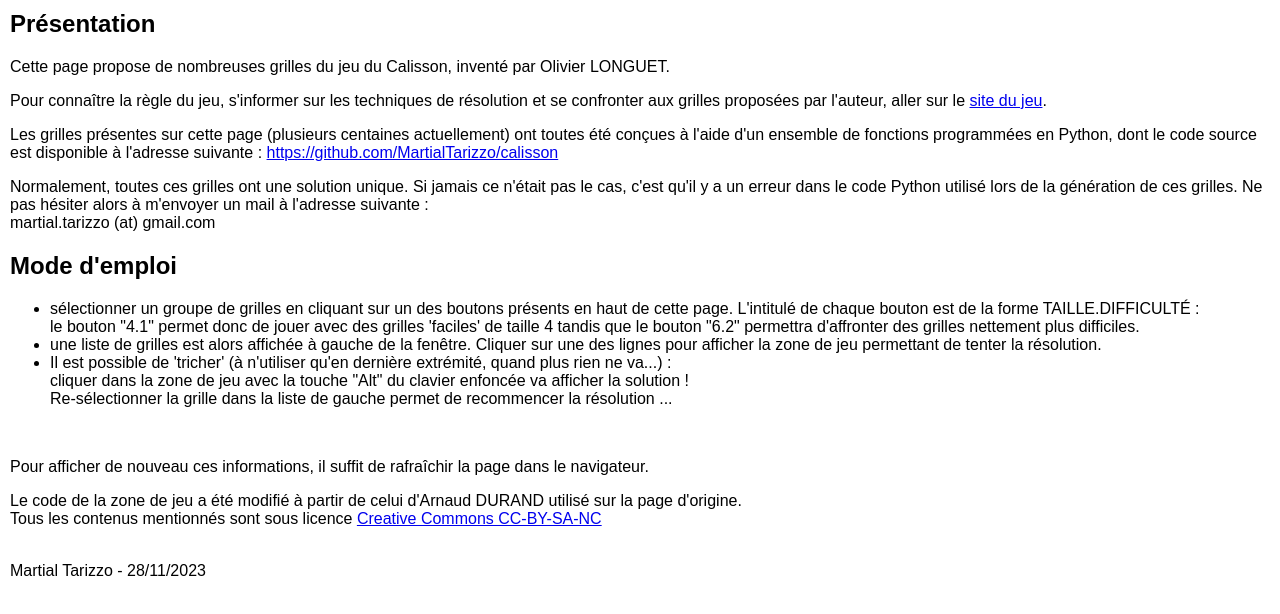
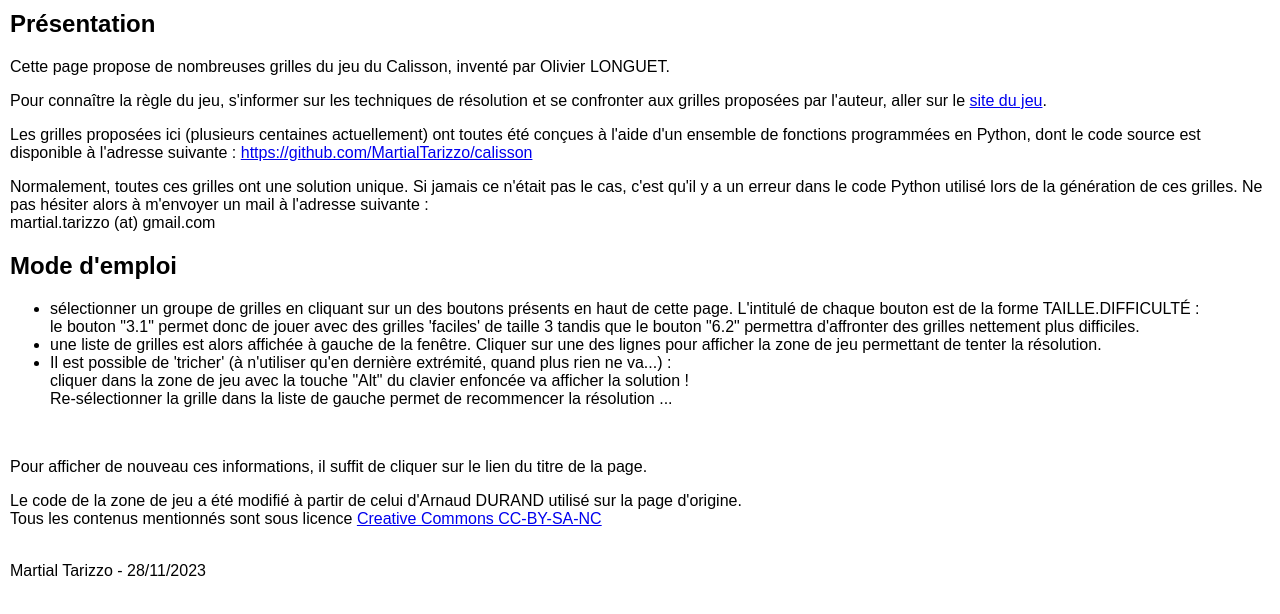
Before and after one commit to MartialTarizzo/testCalisson, a plain HTML site: page info.html in a window 1280 px wide. Drawn offline with Linux system fonts and the light colour scheme.

Commit message:
MAJ infos introduction du lien sur le titre (rafraîchissement de page incorrect sous Firefox)

```diff
--- a/info.html
+++ b/info.html
@@ -10,18 +10,18 @@
     <h2>Présentation</h2>
     <p>Cette page propose de nombreuses grilles du jeu du Calisson, inventé par Olivier LONGUET.</p>
     <p>Pour connaître la règle du jeu, s'informer sur les techniques de résolution et se confronter aux grilles proposées par l'auteur, aller sur le <a href="https://mathix.org/calisson/blog/" target="_blank" rel="noopener noreferrer">site du jeu</a>.</p>
-    <p>Les grilles présentes sur cette page (plusieurs centaines actuellement) ont toutes été conçues à l'aide d'un ensemble de fonctions programmées en Python, dont le code source est disponible à l'adresse suivante : <a href="https://github.com/MartialTarizzo/calisson" target="_blank" rel="noopener noreferrer">https://github.com/MartialTarizzo/calisson</a></p>
+    <p>Les grilles proposées ici (plusieurs centaines actuellement) ont toutes été conçues à l'aide d'un ensemble de fonctions programmées en Python, dont le code source est disponible à l'adresse suivante : <a href="https://github.com/MartialTarizzo/calisson" target="_blank" rel="noopener noreferrer">https://github.com/MartialTarizzo/calisson</a></p>
     <p>Normalement, toutes ces grilles ont une solution unique. Si jamais ce n'était pas le cas, c'est qu'il y a un erreur dans le code Python utilisé lors de la génération de ces grilles. Ne pas hésiter alors à m'envoyer un mail à l'adresse suivante : <br> martial.tarizzo (at) gmail.com</p>
     <h2>Mode d'emploi</h2>
     <ul>
-        <li>sélectionner un groupe de grilles en cliquant sur un des boutons présents en haut de cette page. L'intitulé de chaque bouton est de la forme TAILLE.DIFFICULTÉ : <br>le bouton "4.1" permet donc de jouer avec des grilles 'faciles' de taille 4 tandis que le bouton "6.2" permettra d'affronter des grilles nettement plus difficiles.</li>
+        <li>sélectionner un groupe de grilles en cliquant sur un des boutons présents en haut de cette page. L'intitulé de chaque bouton est de la forme TAILLE.DIFFICULTÉ : <br>le bouton "3.1" permet donc de jouer avec des grilles 'faciles' de taille 3 tandis que le bouton "6.2" permettra d'affronter des grilles nettement plus difficiles.</li>
         <li>une liste de grilles est alors affichée à gauche de la fenêtre. Cliquer sur une des lignes pour afficher la zone de jeu permettant de tenter la résolution.</li>
         <li>Il est possible de 'tricher' (à n'utiliser qu'en dernière extrémité, quand plus rien ne va...) : <br>
         cliquer dans la zone de jeu avec la touche "Alt" du clavier enfoncée va afficher la solution ! <br>
         Re-sélectionner la grille dans la liste de gauche permet de recommencer la résolution ...</li>
     </ul>
     <br>
-    <p>Pour afficher de nouveau ces informations, il suffit de rafraîchir la page dans le navigateur.</p>
+    <p>Pour afficher de nouveau ces informations, il suffit de cliquer sur le lien du titre de la page.</p>
 <p>Le code de la zone de jeu a été modifié à partir de celui d'Arnaud DURAND utilisé sur la page d'origine. <br>
 Tous les contenus mentionnés sont sous licence <a href="https://creativecommons.org/licenses/by-nc-sa/4.0/deed.fr" target="_blank" rel="noopener noreferrer">Creative Commons CC-BY-SA-NC</a> </p>
 <br>
```
Also changed, not shown: index.html (+1 -1 lines).
